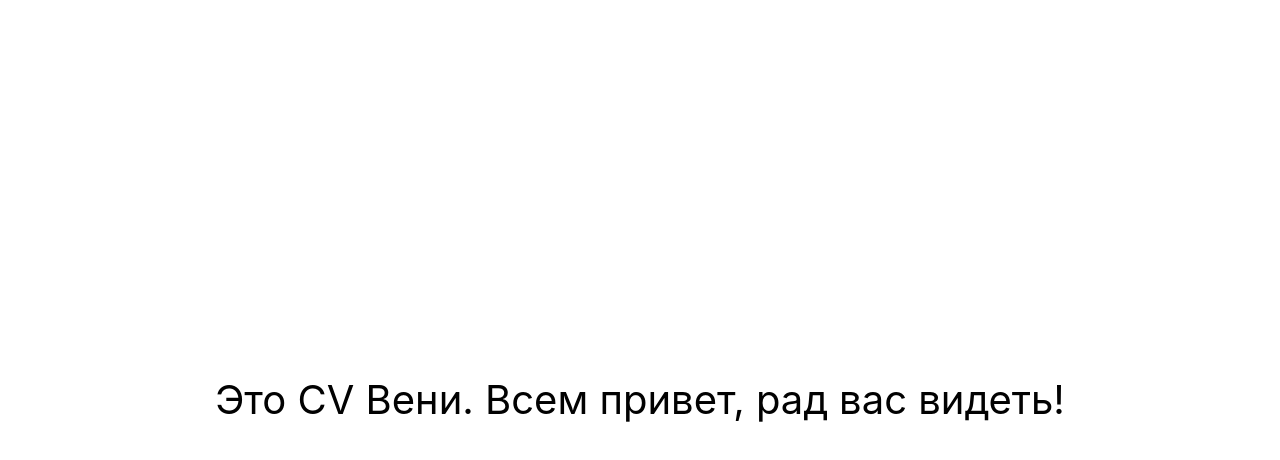
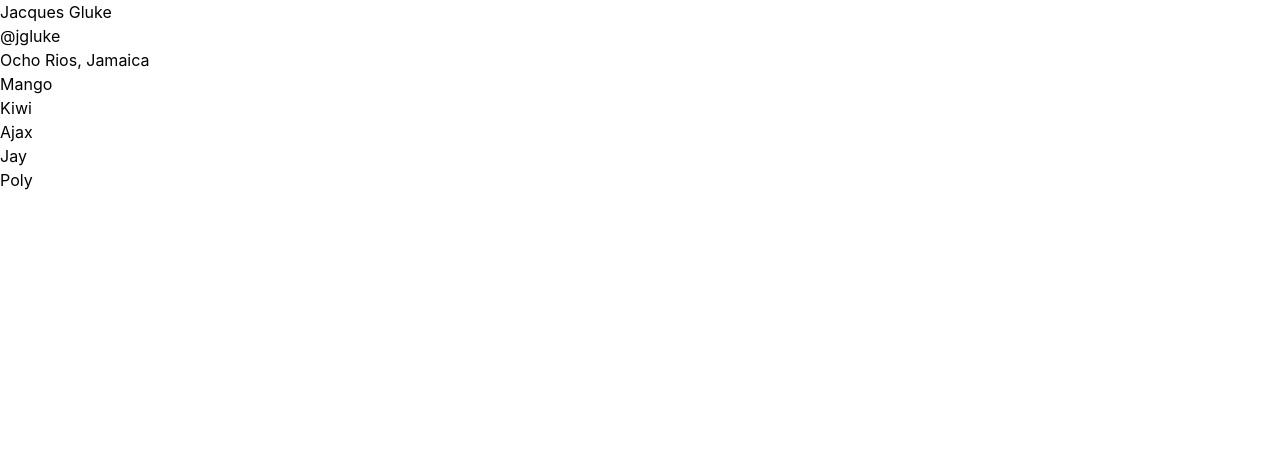
Before and after one commit to ChewBaccaYeti/React, a React (Create React App) app: page / in a window 1280 px wide. Shown: the top 460 px of the page. Built offline with nearby package versions, Linux system fonts and the light colour scheme.

Commit message:
data required, index(idx) shorcut

```diff
--- a/src/App.jsx
+++ b/src/App.jsx
@@ -1,21 +1,19 @@
+import { Friends } from 'components/Friends/Friends';
+import { Profile } from 'components/Profile/Profile';
+import user from 'data/user';
+import friend from 'data/friends';
 import React from 'react';
 
 export const App = () => {
   return (
-    <>
-      <div
-        style={{
-          height: '100vh',
-          display: 'flex',
-          justifyContent: 'center',
-          alignItems: 'center',
-          fontSize: 40,
-          color: '#010101',
-        }}
-      >
-        Это CV Вени. Всем привет, рад вас видеть!
-      </div>
-    </>
+    <div>
+      <Profile user={user}></Profile>
+      <Friends friend={friend[0]}></Friends>
+      <Friends friend={friend[1]}></Friends>
+      <Friends friend={friend[2]}></Friends>
+      <Friends friend={friend[3]}></Friends>
+      <Friends friend={friend[4]}></Friends>
+    </div>
   );
 };
 
--- /dev/null
+++ b/src/components/Friends/Friends.jsx
@@ -0,0 +1,8 @@
+export const Friends = ({ friend: { avatar, name, isOnline, id } }) => {
+  return (
+    <div>
+      <span>{name}</span>
+      <p></p>
+    </div>
+  );
+};
--- /dev/null
+++ b/src/components/Profile/Profile.jsx
@@ -0,0 +1,15 @@
+export const Profile = ({
+  user: { username, tag, location, avatar, stats },
+}) => {
+  return (
+    <div>
+      <h2>{username}</h2>
+      <div>
+        <div>
+          <span>@{tag}</span>
+          <p>{location}</p>
+        </div>
+      </div>
+    </div>
+  );
+};
--- /dev/null
+++ b/src/data/friends.json
@@ -0,0 +1,32 @@
+[
+  {
+    "avatar": "https://cdn-icons-png.flaticon.com/512/1998/1998592.png",
+    "name": "Mango",
+    "isOnline": true,
+    "id": 1812
+  },
+  {
+    "avatar": "https://cdn-icons-png.flaticon.com/512/616/616438.png",
+    "name": "Kiwi",
+    "isOnline": false,
+    "id": 1137
+  },
+  {
+    "avatar": "https://cdn-icons-png.flaticon.com/512/1623/1623681.png",
+    "name": "Ajax",
+    "isOnline": true,
+    "id": 1213
+  },
+  {
+    "avatar": "https://cdn-icons-png.flaticon.com/512/2977/2977285.png",
+    "name": "Jay",
+    "isOnline": true,
+    "id": 1714
+  },
+  {
+    "avatar": "https://cdn-icons-png.flaticon.com/512/1998/1998749.png",
+    "name": "Poly",
+    "isOnline": false,
+    "id": 1284
+  }
+]
```
Also changed, not shown: src/components/Friends/FriendsList.jsx (added, +13 -0 lines), src/data/data.json (added, +7 -0 lines), src/data/transactions.json (added, +122 -0 lines), src/data/user.json (renamed from src/user.json), 1 other file (tests, documents, lock files or other folders).
